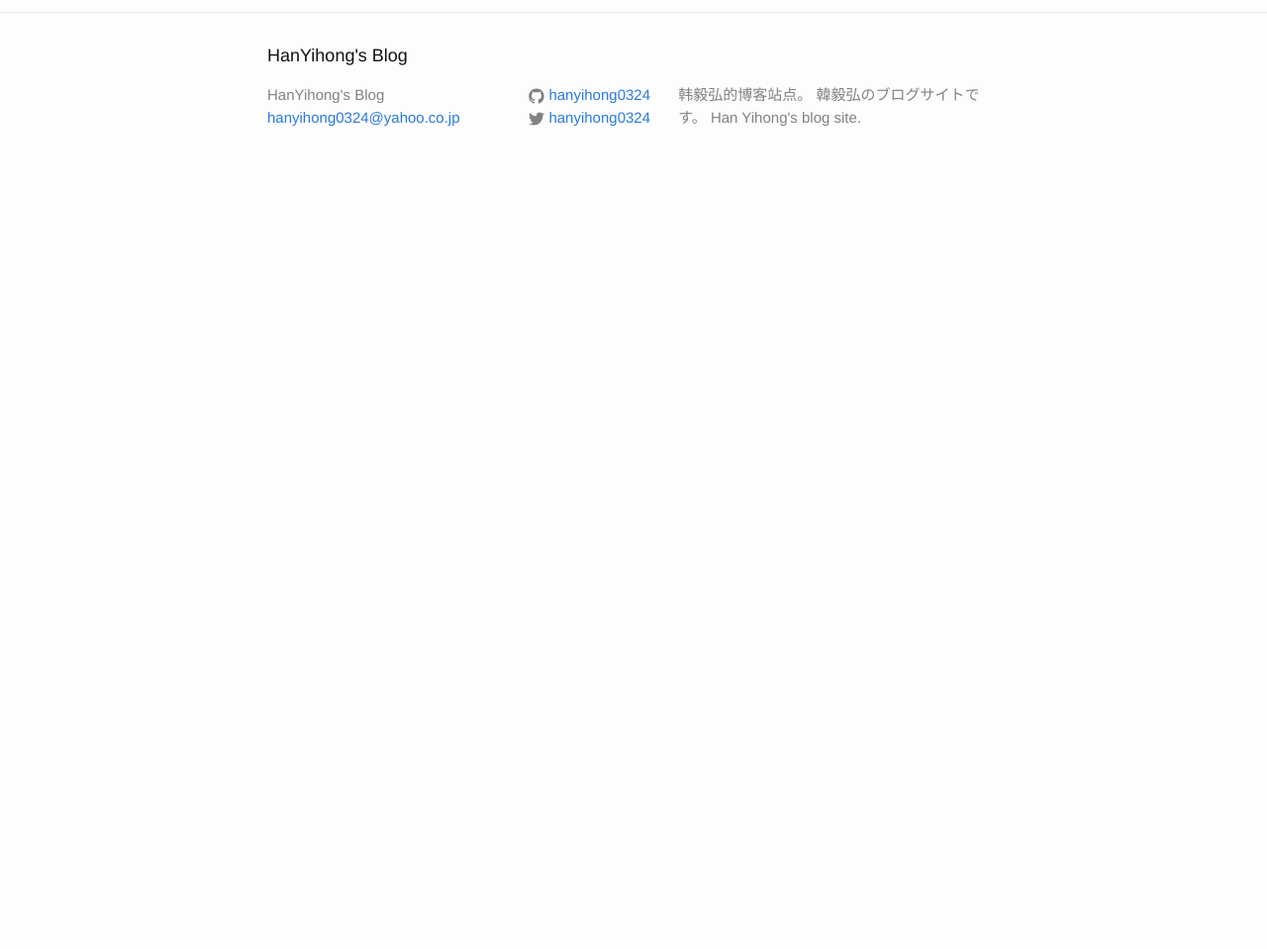
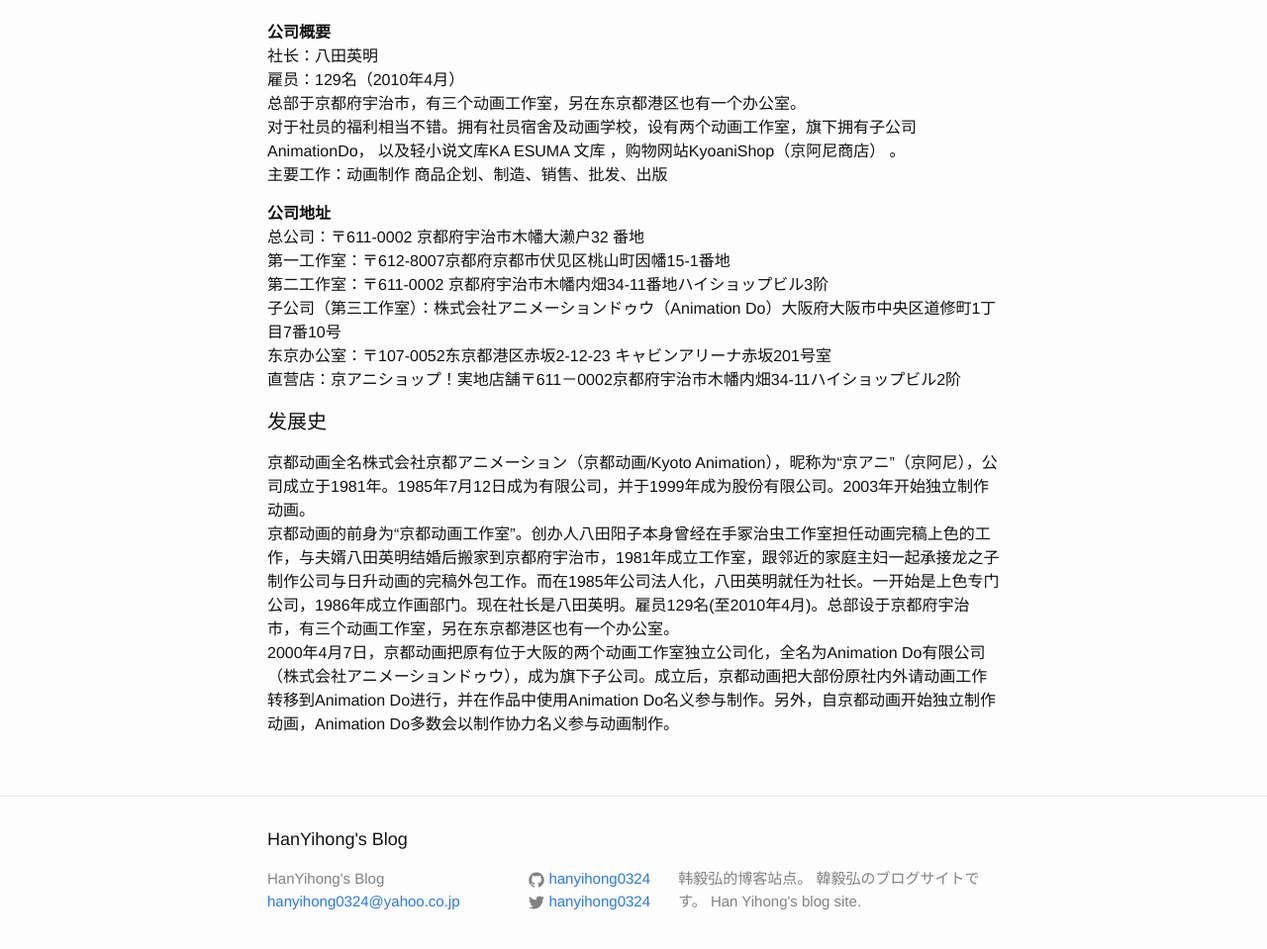
Before and after one commit to Clynie/hanyihong0324.github.io, a Jekyll site: the page built from _posts/2016-04-21-KyoaniWiki.md, in a window 1280 px wide and 1400 px high, scrolled down 1227 px. Shown: the part 440-1399 px from the top of the window at 99% size. Built offline with Jekyll 4.4.1, drawn with Linux system fonts in a browser that asks for light colours; before the commit the page ends 1857 px from its top, so only the background shows below that.

Commit message:
add contents

```diff
--- a/_posts/2016-04-21-KyoaniWiki.md
+++ b/_posts/2016-04-21-KyoaniWiki.md
@@ -16,7 +16,7 @@
 任何你觉得有价值的词条均可以补充。你觉得有异议的地方也可以参与修正或者提出意见（回复在相应楼中楼里即可）。
 如果有词条没有内容或者内容缺乏，你可以选择承包该词条，私信联络 [@露☆子](http://space.bilibili.com/12681259/#!/index) 即可。
 
-* [一 京都史料](#1)
+* [一 京都动画简介](#1)
 
 * [1.1 发展史](#1.1)
 
@@ -59,3 +59,26 @@
 * [五 知名京都动画作品二次创作整理](#5)
 
 ![](http://img.yo9.com/699144b006a411e6beaf00163e000cde)
+
+<h3 id="1">京都动画简介</h3>
+
+**公司概要**
+社长：八田英明
+雇员：129名（2010年4月）
+总部于京都府宇治市，有三个动画工作室，另在东京都港区也有一个办公室。
+对于社员的福利相当不错。拥有社员宿舍及动画学校，设有两个动画工作室，旗下拥有子公司AnimationDo，  以及轻小说文库KA ESUMA 文库  ，购物网站KyoaniShop（京阿尼商店） 。
+主要工作：动画制作 商品企划、制造、销售、批发、出版
+
+**公司地址**
+总公司：〒611-0002 京都府宇治市木幡大濑户32 番地
+第一工作室：〒612-8007京都府京都市伏见区桃山町因幡15-1番地
+第二工作室：〒611-0002 京都府宇治市木幡内畑34-11番地ハイショップビル3阶
+子公司（第三工作室）：株式会社アニメーションドゥウ（Animation Do）大阪府大阪市中央区道修町1丁目7番10号
+东京办公室：〒107-0052东京都港区赤坂2-12-23 キャビンアリーナ赤坂201号室
+直营店：京アニショップ！実地店舗〒611－0002京都府宇治市木幡内畑34-11ハイショップビル2阶
+
+<h4 id="1.1">发展史</h4>
+
+京都动画全名株式会社京都アニメーション（京都动画/Kyoto Animation），昵称为“京アニ”（京阿尼），公司成立于1981年。1985年7月12日成为有限公司，并于1999年成为股份有限公司。2003年开始独立制作动画。
+京都动画的前身为“京都动画工作室”。创办人八田阳子本身曾经在手冢治虫工作室担任动画完稿上色的工作，与夫婿八田英明结婚后搬家到京都府宇治市，1981年成立工作室，跟邻近的家庭主妇一起承接龙之子制作公司与日升动画的完稿外包工作。而在1985年公司法人化，八田英明就任为社长。一开始是上色专门公司，1986年成立作画部门。现在社长是八田英明。雇员129名(至2010年4月)。总部设于京都府宇治市，有三个动画工作室，另在东京都港区也有一个办公室。
+2000年4月7日，京都动画把原有位于大阪的两个动画工作室独立公司化，全名为Animation Do有限公司（株式会社アニメーションドゥウ），成为旗下子公司。成立后，京都动画把大部份原社内外请动画工作转移到Animation Do进行，并在作品中使用Animation Do名义参与制作。另外，自京都动画开始独立制作动画，Animation Do多数会以制作协力名义参与动画制作。
```
